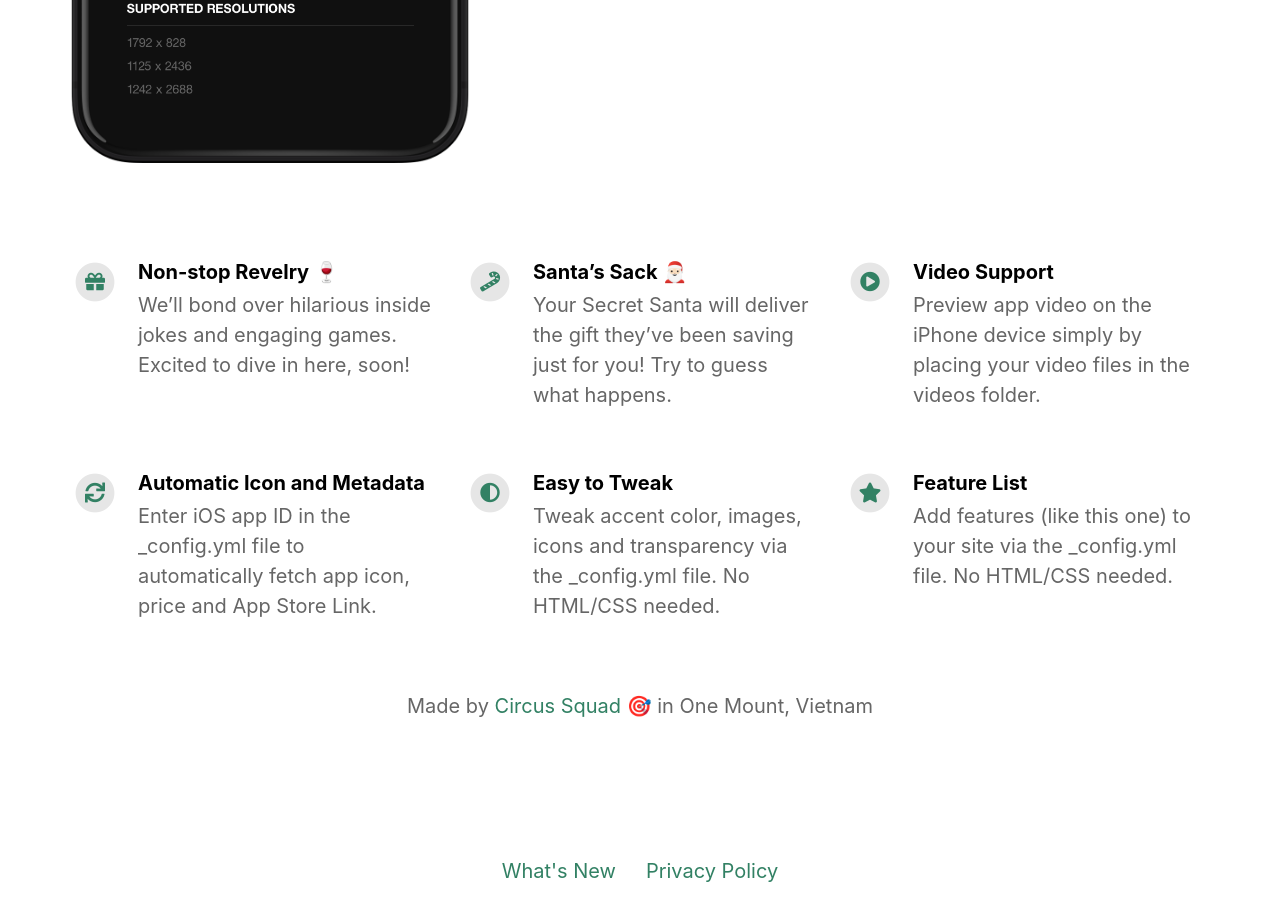
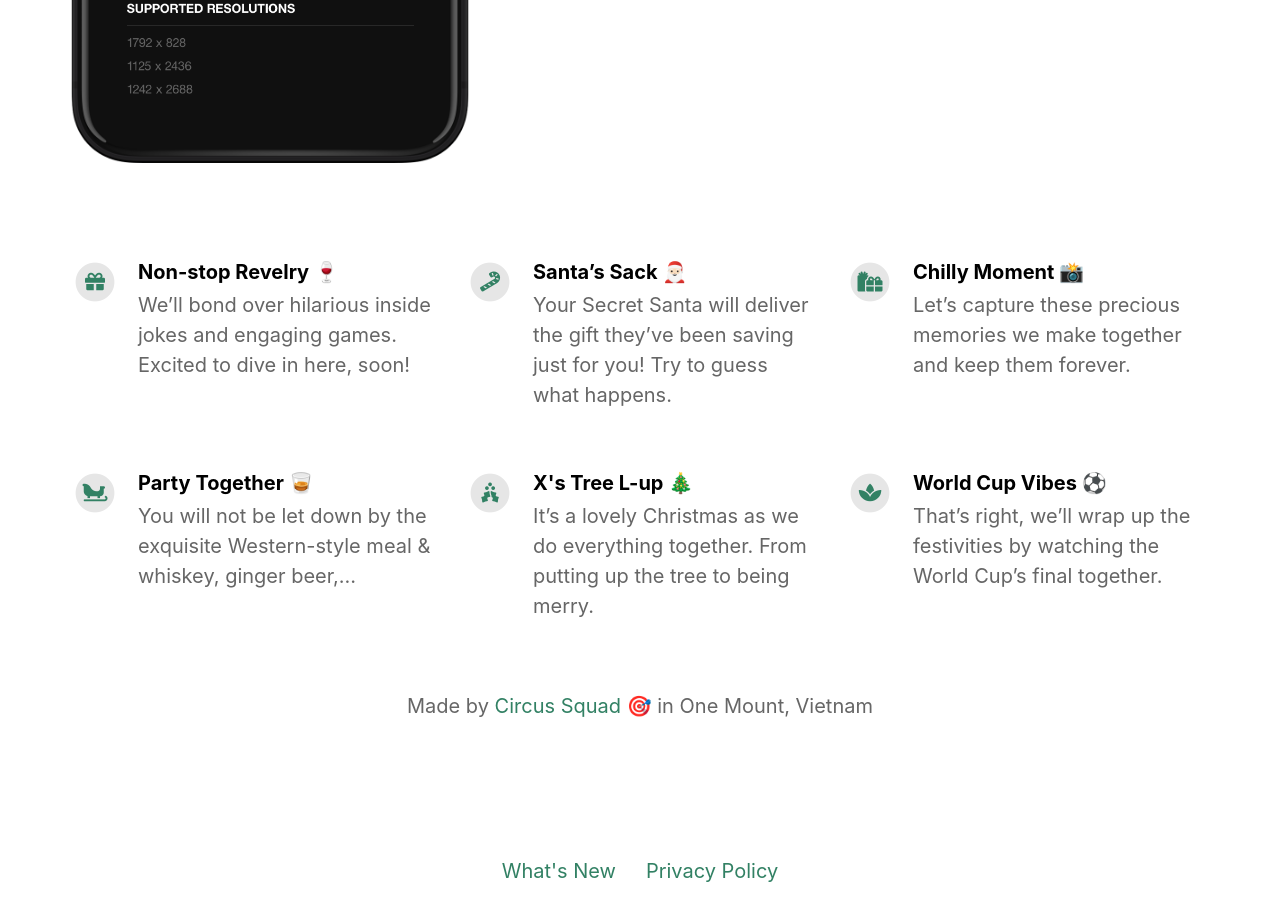
Before and after one commit to circussquad/circussquad.github.io, a Jekyll site: the page built from index.html, in a window 1280 px wide and 900 px high, scrolled down 822 px. Built offline with Jekyll 4.4.1, drawn with Linux system fonts in a browser that asks for light colours; nearby versions of some CDN libraries.

Commit message:
Update _config.yml

```diff
--- a/_config.yml
+++ b/_config.yml
@@ -43,21 +43,21 @@ features                                  :
     description                           : Your Secret Santa will deliver the gift they’ve been saving just for you! Try to guess what happens.
     fontawesome_icon_name                 : candy-cane
 
-  - title                                 : Video Support
-    description                           : Preview app video on the iPhone device simply by placing your video files in the videos folder.
-    fontawesome_icon_name                 : play-circle
+  - title                                 : Chilly Moment 📸
+    description                           : Let’s capture these precious memories we make together and keep them forever.
+    fontawesome_icon_name                 : gifts
 
-  - title                                 : Automatic Icon and Metadata
-    description                           : Enter iOS app ID in the _config.yml file to automatically fetch app icon, price and App Store Link.
-    fontawesome_icon_name                 : sync
+  - title                                 : Party Together 🥃
+    description                           : You will not be let down by the exquisite Western-style meal & whiskey, ginger beer,…
+    fontawesome_icon_name                 : sleigh
 
-  - title                                 : Easy to Tweak
-    description                           : Tweak accent color, images, icons and transparency via the _config.yml file. No HTML/CSS needed.
-    fontawesome_icon_name                 : adjust
+  - title                                 : X's Tree L-up 🎄
+    description                           : It’s a lovely Christmas as we do everything together. From putting up the tree to being merry.
+    fontawesome_icon_name                 : holly-berry
 
-  - title                                 : Feature List
-    description                           : Add features (like this one) to your site via the _config.yml file. No HTML/CSS needed.
-    fontawesome_icon_name                 : star
+  - title                                 : World Cup Vibes ⚽️
+    description                           : That’s right, we’ll wrap up the festivities by watching the World Cup’s final together.
+    fontawesome_icon_name                 : spa
 
 
 
```
